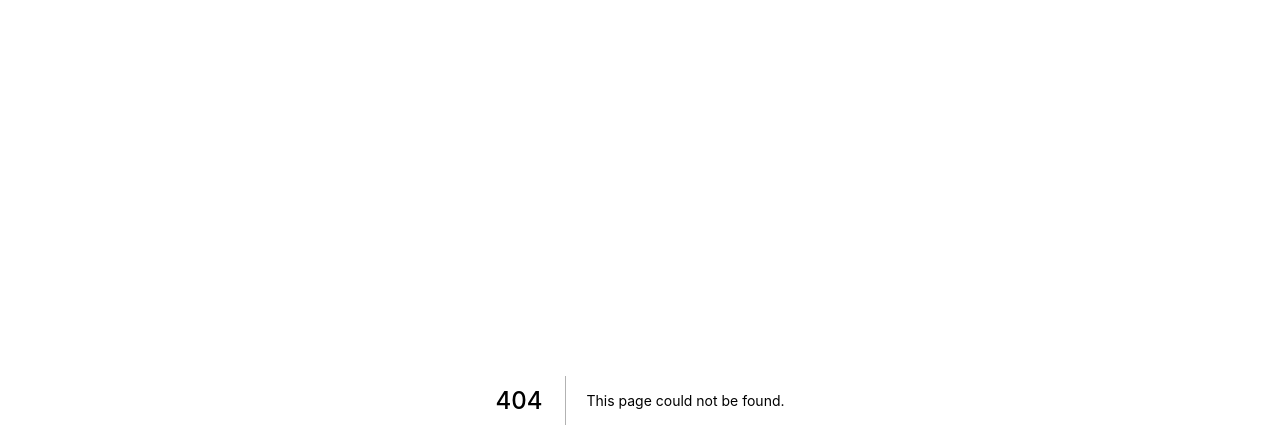
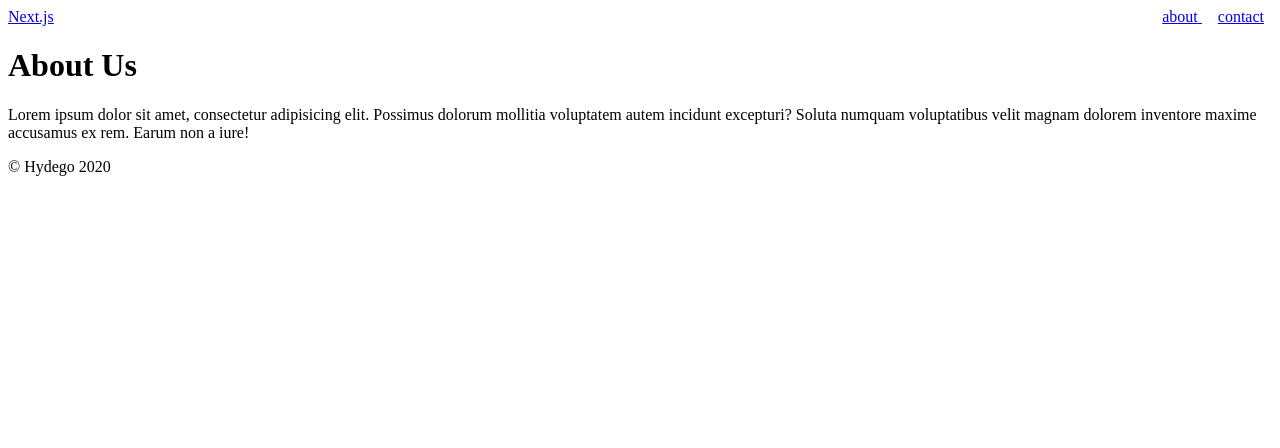
Before and after one commit to hydego17/next-ts-blog, a Next.js app: page /about in a window 1280 px wide. Before the commit this address had no page. Shown: the top 448 px of the page. Built offline with nearby package versions, Linux system fonts and the light colour scheme.

Commit message:
added layout & navigation

```diff
--- a/package.json
+++ b/package.json
@@ -11,6 +11,8 @@
   "author": "Umma Ahimsha <uahimsha@gmail.com>",
   "license": "MIT",
   "dependencies": {
+    "@emotion/react": "^11.1.2",
+    "@emotion/styled": "^11.0.0",
     "next": "^10.0.3",
     "react": "^17.0.1",
     "react-dom": "^17.0.1"
--- /dev/null
+++ b/src/components/AppLink.tsx
@@ -0,0 +1,15 @@
+import React from "react";
+import Link, { LinkProps } from "next/link";
+
+interface AppLinkProps extends LinkProps {
+  href: string;
+  label: string;
+}
+
+export const AppLink = ({ href, label }: AppLinkProps) => {
+  return (
+    <Link href={href}>
+      <a>{label} </a>
+    </Link>
+  );
+};
--- /dev/null
+++ b/src/components/Footer.tsx
@@ -0,0 +1,11 @@
+import React from "react";
+
+interface FooterProps {}
+
+export const Footer = (props: FooterProps) => {
+  return (
+    <footer>
+      <p>&copy; Hydego {new Date().getFullYear()} </p>
+    </footer>
+  );
+};
--- /dev/null
+++ b/src/components/Header.tsx
@@ -0,0 +1,30 @@
+import React from "react";
+import styled from "@emotion/styled";
+
+import { AppLink } from "./AppLink";
+
+interface HeaderProps {}
+
+export const Header = ({}: HeaderProps) => {
+  return (
+    <StyledHeader>
+      <AppLink href="/" label="Next.js" />
+
+      <nav className="header_nav">
+        <AppLink href="/about" label="about" />
+        <AppLink href="/contact" label="contact" />
+      </nav>
+    </StyledHeader>
+  );
+};
+
+const StyledHeader = styled("header")`
+  display: flex;
+  justify-content: space-between;
+
+  nav {
+    a {
+      padding: 0 0.5rem;
+    }
+  }
+`;
--- /dev/null
+++ b/src/components/Layout.tsx
@@ -0,0 +1,24 @@
+import React from "react";
+import Head from "next/head";
+import { Footer } from "./Footer";
+import { Header } from "./Header";
+
+interface LayoutProps {
+  pageTitle: string;
+  children: React.ReactNode;
+}
+
+export const Layout = ({ pageTitle, children }: LayoutProps) => {
+  return (
+    <>
+      <Head>
+        <title> Hydego | {pageTitle} </title>
+      </Head>
+      <div>
+        <Header />
+        <main>{children}</main>
+        <Footer />
+      </div>
+    </>
+  );
+};
--- /dev/null
+++ b/src/pages/about.tsx
@@ -0,0 +1,19 @@
+import React, { ReactElement } from "react";
+import { Layout } from "../components/Layout";
+
+interface AboutProps {}
+
+export default function about({}: AboutProps): ReactElement {
+  return (
+    <Layout pageTitle="About">
+      <h1>About Us</h1>
+
+      <p>
+        Lorem ipsum dolor sit amet, consectetur adipisicing elit. Possimus
+        dolorum mollitia voluptatem autem incidunt excepturi? Soluta numquam
+        voluptatibus velit magnam dolorem inventore maxime accusamus ex rem.
+        Earum non a iure!
+      </p>
+    </Layout>
+  );
+}
```
Also changed, not shown: src/pages/contact.tsx (added, +18 -0 lines), src/pages/index.tsx (+7 -1 lines), 1 other file (tests, documents, lock files or other folders).
